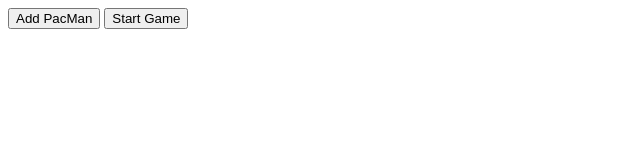
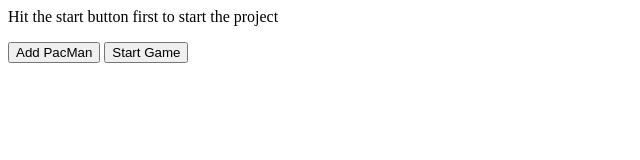
Before and after one commit to hicranA/pacMen-exercise, a plain HTML site: page index.html in a window 1280 px wide. Shown: the whole page, without its empty margins (0-640 px from the left). Drawn offline with Linux system fonts and the light colour scheme.

Commit message:
Update index.html

```diff
--- a/index.html
+++ b/index.html
@@ -4,6 +4,7 @@
 
 <body>
     <div id='game'>
+        <p> Hit the start button first to start the project</p>
         <button onclick='makeOne()' width='200' height='30'>Add PacMan</button>
         <button onclick='update()' width='200' height='30'>Start Game</button>
 
```
